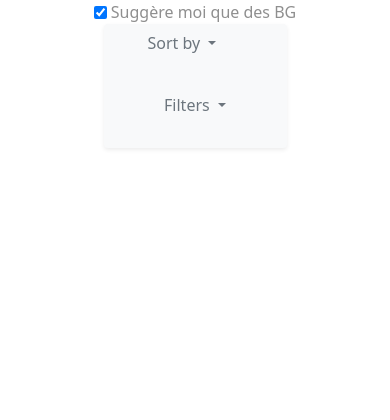
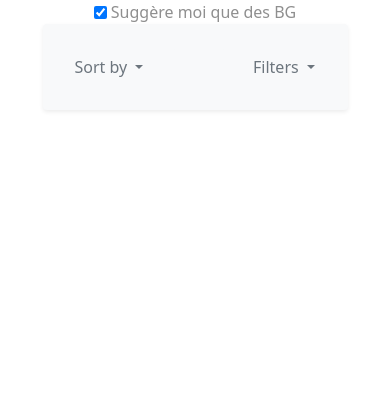
Before and after one commit to GuillaumeSimonet17/matchaV2, a Python web app: template app/templates/search.html in a window 390 px wide. Shown: the top 420 px of the page. Run offline with Jinja, Linux system fonts and the light colour scheme; the template is opened without the code that fills it, so the values that code supplies are empty; some libraries are stand-ins or nearby versions.

Commit message:
[IMP] Improve responsive

```diff
--- a/app/templates/search.html
+++ b/app/templates/search.html
@@ -7,8 +7,8 @@
             <p class="ps-1 m-0">Suggère moi que des BG</p></input>
         </div>
 
-        <div class="row col-6 justify-content-between shadow-sm rounded mb-5 bg-light">
-            <div class="col-4 col-md-3 my-auto dropdown my-3">
+        <div class="row col-10 justify-content-between shadow-sm rounded mb-5 bg-light">
+            <div class="col-5 col-md-3 p-0 my-auto dropdown my-3">
                 <button style="min-width: 133px;" class="btn btn-light text-secondary dropdown-toggle" type="button"
                         id="dropdownOrder"
                         data-bs-toggle="dropdown" aria-expanded="false">
@@ -22,10 +22,10 @@
                     <li id="location-sort" class="link-sort ps-2" style="cursor: pointer">Location</li>
                 </ul>
             </div>
-            <div class="col-12 col-md-6 d-flex mb-4 mt-4 d-flex justify-content-around">
+            <div class="col-5 col-md-3 d-flex mb-4 p-0 mt-4 d-flex justify-content-around"
 
                 <div class="my-auto dropdown my-3">
-                    <button style="min-width: 133px;" class="btn btn-light text-secondary dropdown-toggle"
+                    <button style="min-width: 123px;" class="btn btn-light text-secondary dropdown-toggle"
                             type="button"
                             id="dropdownFilters"
                             data-bs-toggle="dropdown" aria-expanded="false">
```
Also changed, not shown: app/templates/chat.html (+2 -2 lines), app/templates/profile.html (+6 -7 lines).
